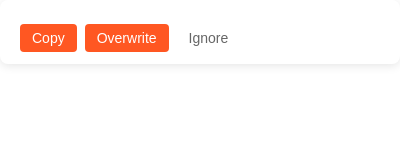
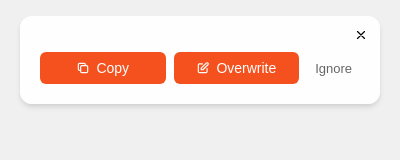
Before and after one commit to hadyrashwan/rephraserAI, a browser extension: page floating-popup.html in a window 400 px wide. Drawn offline with Linux system fonts and the light colour scheme.

Commit message:
feat(floating-popup): Add floating popup on shortcut

```diff
--- a/floating-popup.html
+++ b/floating-popup.html
@@ -1,87 +1,150 @@
 <!DOCTYPE html>
-<html>
+<html lang="en">
 <head>
+  <meta charset="UTF-8">
+  <meta name="viewport" content="width=device-width, initial-scale=1.0">
   <title>Suggestions</title>
   <meta http-equiv="Permissions-Policy" content="clipboard=*">
   <style>
     body {
-      margin: 0;
-      padding: 12px;
-      background: white;
-      border-radius: 8px;
-      box-shadow: 0 2px 10px rgba(0, 0, 0, 0.1);
-      font-family: system-ui, -apple-system, sans-serif;
-      min-width: 300px;
+      font-family: system-ui, -apple-system, BlinkMacSystemFont, 'Segoe UI', Roboto, Oxygen, Ubuntu, Cantarell, 'Open Sans', 'Helvetica Neue', sans-serif;
+      display: flex;
+      justify-content: center;
+      align-items: center;
+      height: auto;
+      margin: 1rem;
+      background-color: #f0f0f0;
     }
+
+    .card {
+      width: 320px;
+      background-color: rgba(255, 255, 255, 0.95);
+      border-radius: 0.75rem;
+      box-shadow: 0 4px 6px -1px rgba(0, 0, 0, 0.1), 0 2px 4px -1px rgba(0, 0, 0, 0.06);
+      position: relative;
+      overflow: hidden;
+      padding: 1.25rem;
+    }
+
+    .close-button {
+      position: absolute;
+      top: 0.5rem;
+      right: 0.5rem;
+      background: none;
+      border: none;
+      cursor: pointer;
+      padding: 0.25rem;
+      border-radius: 0.375rem;
+      display: flex;
+      align-items: center;
+      justify-content: center;
+      transition: background-color 0.2s;
+    }
+
+    .close-button:hover {
+      background-color: rgba(0, 0, 0, 0.05);
+    }
+
+    .close-button svg {
+      width: 0.875rem;
+      height: 0.875rem;
+    }
+
     .suggestions-container {
       display: flex;
       flex-wrap: wrap;
-      gap: 8px;
+      gap: 0.5rem;
+      margin-bottom: 1rem;
       align-items: center;
     }
-    .suggestion-buttons {
-      display: flex;
-      flex-wrap: wrap;
-      gap: 8px;
-      margin-bottom: 12px;
-    }
+
     .suggestion-button {
       background: #fff3e0;
       border: none;
-      border-radius: 4px;
-      padding: 6px 12px;
+      border-radius: 0.375rem;
+      padding: 0.5rem 0.75rem;
       cursor: pointer;
-      font-size: 14px;
+      font-size: 0.813rem;
       color: #ff5722;
       font-weight: 500;
+      transition: background-color 0.2s;
     }
+
     .suggestion-button:hover {
       background: #ffe0b2;
     }
+
     .suggestion-button.selected {
       background: #ff5722;
       color: white;
     }
-    .action-button:disabled {
-      background: #ccc;
-      cursor: not-allowed;
-    }
+
     .action-buttons {
       display: flex;
-      gap: 8px;
-      margin-top: 12px;
+      gap: 0.5rem;
+      margin-top: 1rem;
     }
+
     .action-button {
-      background: #ff5722;
+      flex: 1;
+      padding: 0.5rem;
       border: none;
-      border-radius: 4px;
-      padding: 6px 12px;
-      cursor: pointer;
-      font-size: 14px;
+      border-radius: 0.375rem;
+      background-color: #f4511e;
       color: white;
       font-weight: 500;
+      font-size: 0.875rem;
+      cursor: pointer;
+      display: flex;
+      align-items: center;
+      justify-content: center;
+      gap: 0.375rem;
+      transition: background-color 0.2s;
     }
+
+    .action-button svg {
+      width: 0.875rem;
+      height: 0.875rem;
+    }
+
     .action-button:hover {
-      background: #f4511e;
+      background-color: #e64a19;
     }
+
     .ignore-button {
       background: none;
       border: none;
       color: #666;
       cursor: pointer;
-      font-size: 14px;
-      padding: 6px 12px;
+      font-size: 0.813rem;
+      padding: 0.5rem;
     }
   </style>
 </head>
 <body>
-  <div class="suggestions-container">
-      <div id="apiResponse"></div>
-      <div class="action-buttons">
-        <button class="action-button" id="copyButton">Copy</button>
-        <button class="action-button" id="overwriteButton">Overwrite</button>
-        <button class="ignore-button" id="ignoreButton">Ignore</button>
-      </div>
+  <div class="card">
+    <button class="close-button" aria-label="Close">
+      <svg xmlns="http://www.w3.org/2000/svg" fill="none" viewBox="0 0 24 24" stroke="currentColor">
+        <path stroke-linecap="round" stroke-linejoin="round" stroke-width="2" d="M6 18L18 6M6 6l12 12" />
+      </svg>
+    </button>
+    <div class="suggestions-container" id="apiResponse">
+      <!-- Suggestions will be dynamically loaded here -->
+    </div>
+    <div class="action-buttons">
+      <button class="action-button" id="copyButton">
+        <svg xmlns="http://www.w3.org/2000/svg" fill="none" viewBox="0 0 24 24" stroke="currentColor">
+          <path stroke-linecap="round" stroke-linejoin="round" stroke-width="2" d="M8 16H6a2 2 0 01-2-2V6a2 2 0 012-2h8a2 2 0 012 2v2m-6 12h8a2 2 0 002-2v-8a2 2 0 00-2-2h-8a2 2 0 00-2 2v8a2 2 0 002 2z" />
+        </svg>
+        Copy
+      </button>
+      <button class="action-button" id="overwriteButton">
+        <svg xmlns="http://www.w3.org/2000/svg" fill="none" viewBox="0 0 24 24" stroke="currentColor">
+          <path stroke-linecap="round" stroke-linejoin="round" stroke-width="2" d="M11 5H6a2 2 0 00-2 2v11a2 2 0 002 2h11a2 2 0 002-2v-5m-1.414-9.414a2 2 0 112.828 2.828L11.828 15H9v-2.828l8.586-8.586z" />
+        </svg>
+        Overwrite
+      </button>
+      <button class="ignore-button" id="ignoreButton">Ignore</button>
     </div>
   </div>
   <script src="floating-popup.js"></script>
```
Also changed, not shown: 1 other file.
